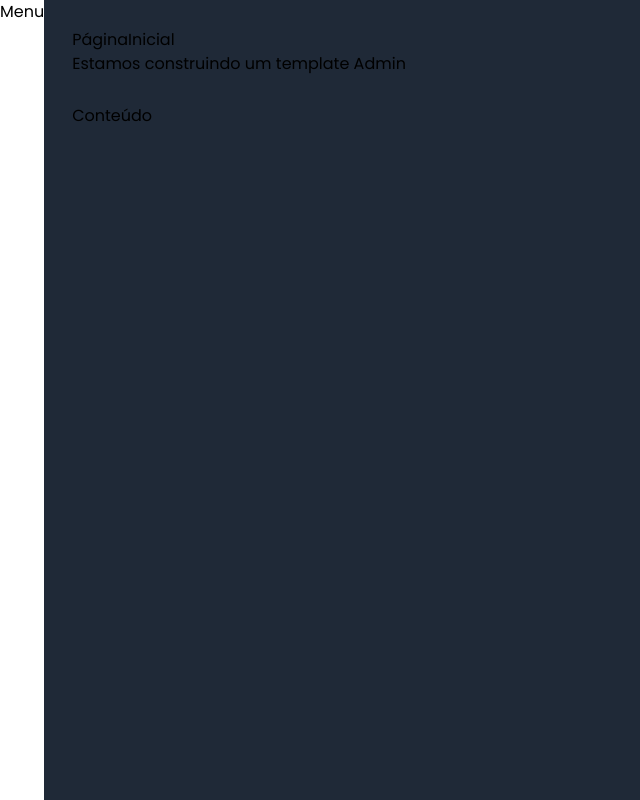
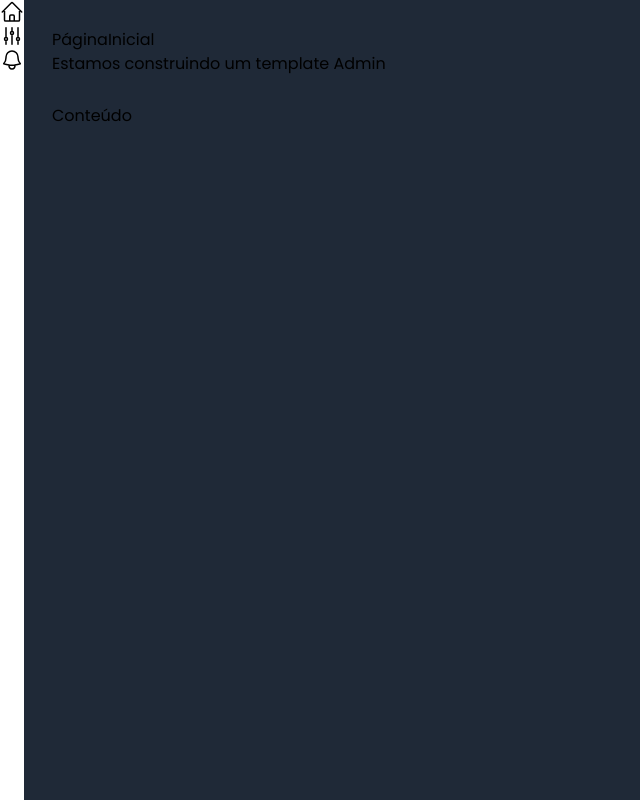
Before and after one commit to Wellington-Henrique/admin-template-nextjs-typescript, a Next.js app: page / in a window 1280 px wide. Shown: the whole page, without its empty margins (0-640 px from the left). Built offline with nearby package versions, Linux system fonts and the light colour scheme.

Commit message:
168. Componente Menu Lateral #1

```diff
--- /dev/null
+++ b/src/components/icons/index.tsx
@@ -0,0 +1,19 @@
+import React from 'react'
+
+export const IconeCasa = (
+    <svg xmlns="http://www.w3.org/2000/svg" fill="none" viewBox="0 0 24 24" strokeWidth={1.5} stroke="currentColor" className="w-6 h-6">
+        <path strokeLinecap="round" strokeLinejoin="round" d="M2.25 12l8.954-8.955c.44-.439 1.152-.439 1.591 0L21.75 12M4.5 9.75v10.125c0 .621.504 1.125 1.125 1.125H9.75v-4.875c0-.621.504-1.125 1.125-1.125h2.25c.621 0 1.125.504 1.125 1.125V21h4.125c.621 0 1.125-.504 1.125-1.125V9.75M8.25 21h8.25" />
+    </svg>
+)
+
+export const IconeAjuste = (
+    <svg xmlns="http://www.w3.org/2000/svg" fill="none" viewBox="0 0 24 24" strokeWidth={1.5} stroke="currentColor" className="w-6 h-6">
+        <path strokeLinecap="round" strokeLinejoin="round" d="M6 13.5V3.75m0 9.75a1.5 1.5 0 010 3m0-3a1.5 1.5 0 000 3m0 3.75V16.5m12-3V3.75m0 9.75a1.5 1.5 0 010 3m0-3a1.5 1.5 0 000 3m0 3.75V16.5m-6-9V3.75m0 3.75a1.5 1.5 0 010 3m0-3a1.5 1.5 0 000 3m0 9.75V10.5" />
+    </svg>
+)
+
+export const IconeSino = (
+    <svg xmlns="http://www.w3.org/2000/svg" fill="none" viewBox="0 0 24 24" strokeWidth={1.5} stroke="currentColor" className="w-6 h-6">
+        <path strokeLinecap="round" strokeLinejoin="round" d="M14.857 17.082a23.848 23.848 0 005.454-1.31A8.967 8.967 0 0118 9.75v-.7V9A6 6 0 006 9v.75a8.967 8.967 0 01-2.312 6.022c1.733.64 3.56 1.085 5.455 1.31m5.714 0a24.255 24.255 0 01-5.714 0m5.714 0a3 3 0 11-5.714 0" />
+    </svg>
+)
--- /dev/null
+++ b/src/components/template/MenuItem.tsx
@@ -0,0 +1,17 @@
+import React from 'react'
+
+interface MenuItemProps {
+    url: string
+    texto: string
+    icone: any
+}
+
+export default function MenuItem(props: MenuItemProps) {
+  return (
+    <li className={`
+
+    `}>
+        {props.icone}
+    </li>
+  )
+}
--- a/src/components/template/MenuLateral.tsx
+++ b/src/components/template/MenuLateral.tsx
@@ -1,9 +1,29 @@
 import React from 'react'
+import MenuItem from './MenuItem'
+import { IconeCasa, IconeAjuste, IconeSino } from '../icons'
 
 export default function MenuLateral() {
   return (
     <aside>
-        <h1>Menu</h1>
+        <ul>
+          <MenuItem
+            url="/"
+            texto="Início"
+            icone={IconeCasa}
+          />
+
+          <MenuItem
+            url="/ajustes"
+            texto="Ajustes"
+            icone={IconeAjuste}
+          />
+
+          <MenuItem
+            url="/notificacoes"
+            texto="Notificações"
+            icone={IconeSino}
+          />
+        </ul>
     </aside>
   )
 }
```
